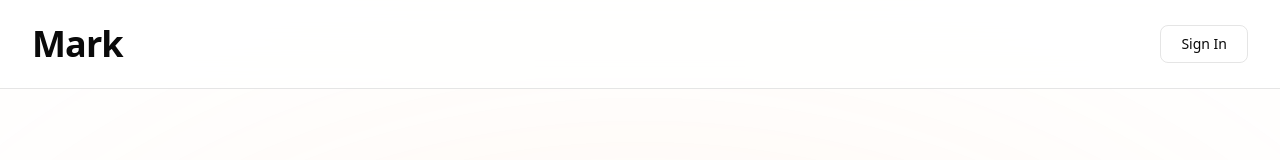
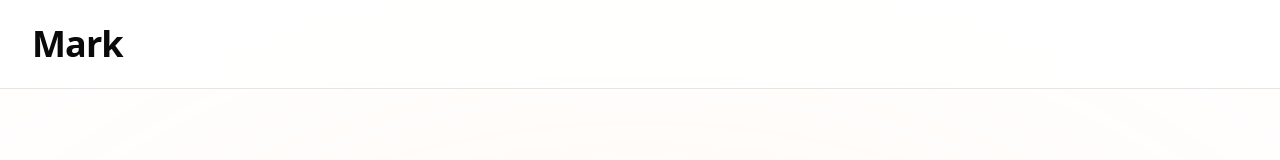
Before and after one commit to usemark/mark-landing, a Next.js app: page / in a window 1280 px wide. Shown: the top 160 px of the page. Built offline with nearby package versions, Linux system fonts and the light colour scheme.

Commit message:
Remove Sign In button from navbar

```diff
--- a/app/page.tsx
+++ b/app/page.tsx
@@ -162,12 +162,7 @@ export default function MarketingHome() {
           Mark
         </div>
 
-        <Link
-          href="/auth/sign-in"
-          className="px-5 py-2 border border-black/10 rounded-md text-sm font-medium hover:bg-black/5 transition"
-        >
-          Sign In
-        </Link>
+{/* Temporarily removed Sign In button for public landing launch */}
       </nav>
 
       {/* ================================================== */}
```
